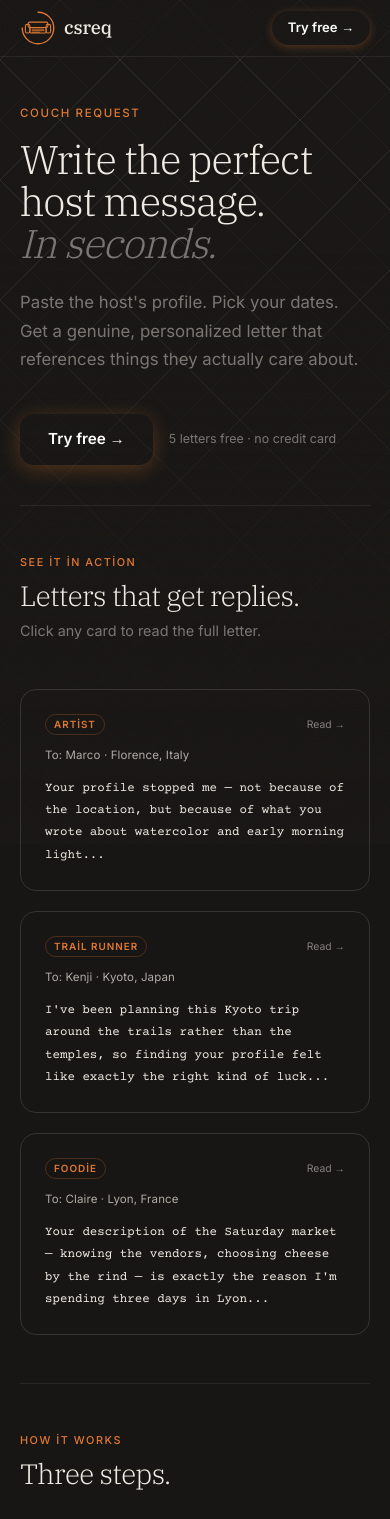
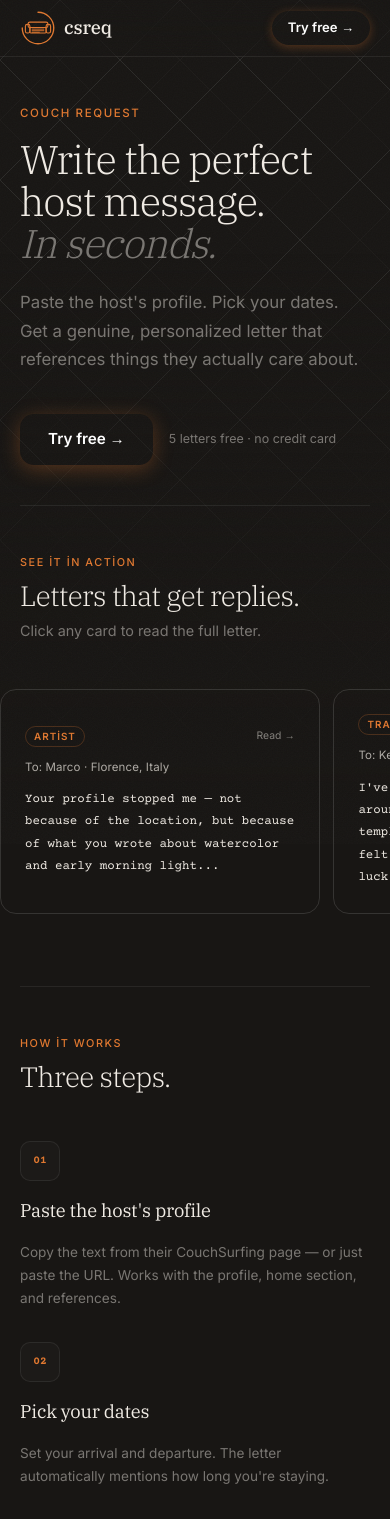
Before and after one commit to likosertugrul/Csreq, a Next.js app: page / in a window 390 px wide. Shown: the top 1519 px of the page. Built offline with nearby package versions, Linux system fonts and the light colour scheme.

Commit message:
feat: mobile swipe carousel for cards (scroll-snap, no JS)

```diff
--- a/app/globals.css
+++ b/app/globals.css
@@ -274,12 +274,30 @@ html[data-theme="light"] .spotlight-card::before {
 }
 
 @media (max-width: 640px) {
-  .r-grid-3,
-  .r-grid-2,
   .r-grid-steps,
-  .r-grid-pricing {
+  .r-grid-2 {
     grid-template-columns: 1fr;
   }
+
+  /* Carousel sections become horizontal swipe */
+  .swipe-cards {
+    display: flex !important;
+    overflow-x: auto;
+    scroll-snap-type: x mandatory;
+    -webkit-overflow-scrolling: touch;
+    scrollbar-width: none;
+    gap: 0.85rem;
+    /* bleed to page edge so first card aligns with content */
+    margin: 0 -1.25rem;
+    padding: 0 1.25rem 1.5rem;
+  }
+  .swipe-cards::-webkit-scrollbar { display: none; }
+  .swipe-cards > * {
+    flex: 0 0 min(82vw, 320px);
+    scroll-snap-align: start;
+    min-width: 0;
+  }
+
   .hide-sm { display: none !important; }
 }
 
--- a/app/page.tsx
+++ b/app/page.tsx
@@ -297,7 +297,7 @@ export default function LandingPage() {
           </p>
         </div>
 
-        <div className="r-grid-3">
+        <div className="r-grid-3 swipe-cards">
           {EXAMPLE_LETTERS.map((ex, i) => (
             <button
               key={i}
@@ -392,7 +392,7 @@ export default function LandingPage() {
           </p>
         </div>
 
-        <div className="r-grid-2">
+        <div className="r-grid-2 swipe-cards">
 
           {/* Card 1: AI patterns */}
           <div style={{ border: "1px solid var(--color-edge)", borderRadius: "20px", padding: "1.75rem", background: "rgba(255,255,255,0.015)" }}>
@@ -542,7 +542,7 @@ export default function LandingPage() {
           </h2>
         </div>
 
-        <div className="r-grid-pricing">
+        <div className="r-grid-pricing swipe-cards">
           {/* Free */}
           <div style={{ border: "1px solid var(--color-edge)", borderRadius: "20px", padding: "1.75rem" }}>
             <p style={{ fontSize: "0.72rem", color: "var(--color-ink-muted)", letterSpacing: "0.08em", textTransform: "uppercase", marginBottom: "0.75rem" }}>Free</p>
```
